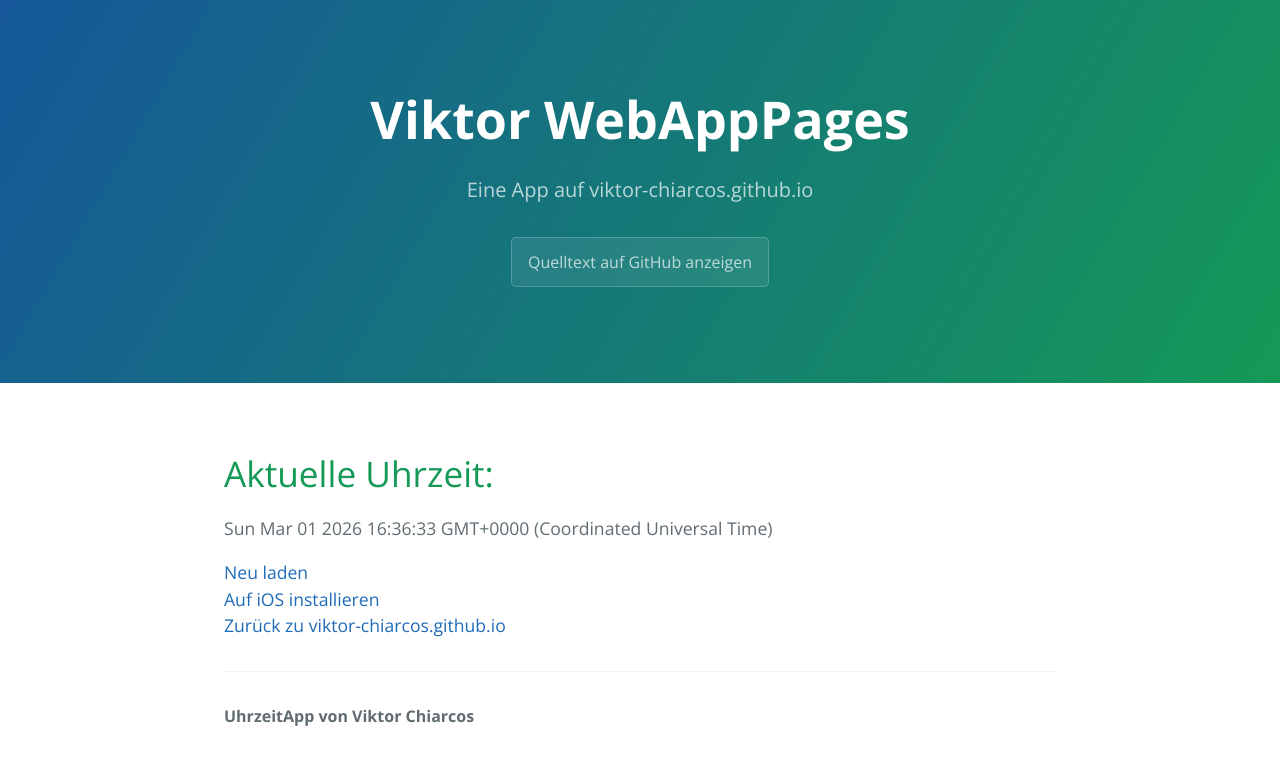
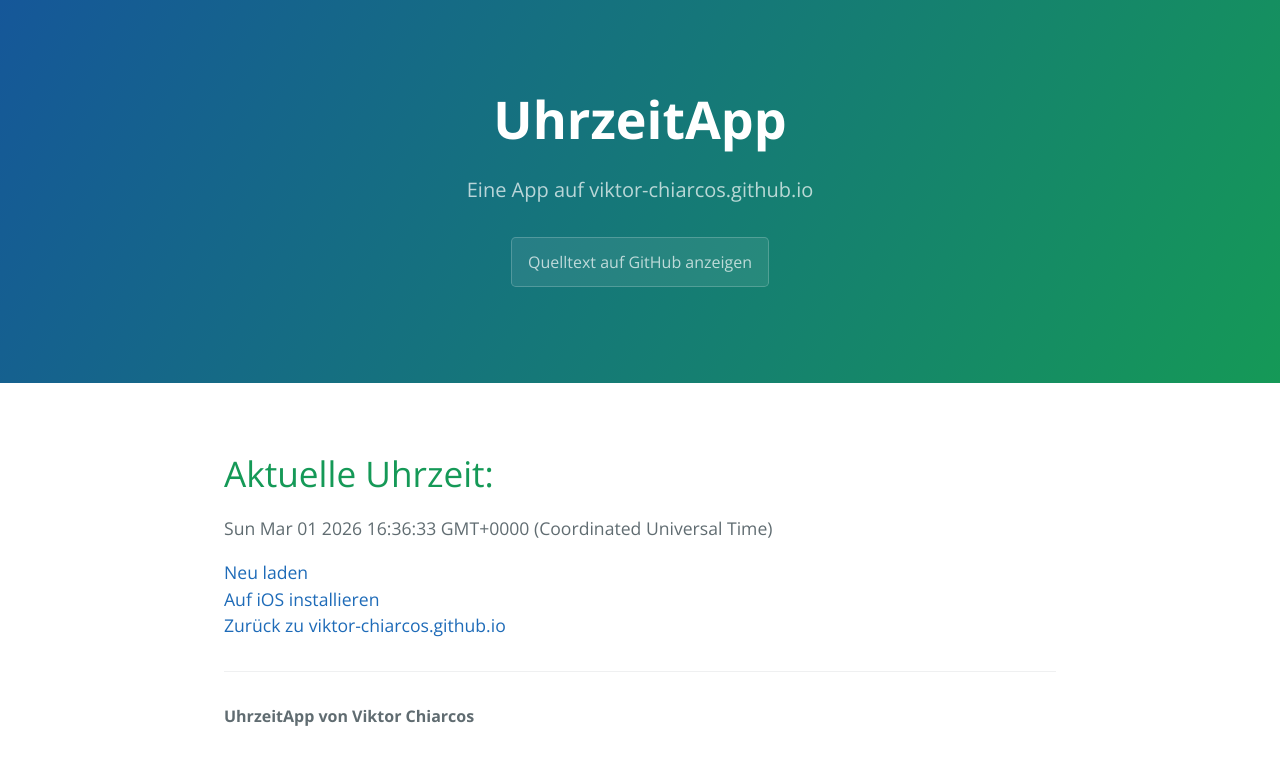
Before and after one commit to viktor-chiarcos/clock, a Jekyll site: the page built from index.md, in a window 1280 px wide. Shown: the top 765 px of the page. Built offline with Jekyll 4.4.1, drawn with Linux system fonts in a browser that asks for light colours.

Commit message:
Update _config.yml

```diff
--- a/_config.yml
+++ b/_config.yml
@@ -1,4 +1,4 @@
-title: Viktor WebAppPages
+title: "UhrzeitApp"
 description: Eine App auf viktor-chiarcos.github.io
 theme: jekyll-theme-cayman
 url: https://viktor-chiarcos.github.io/clock
```
